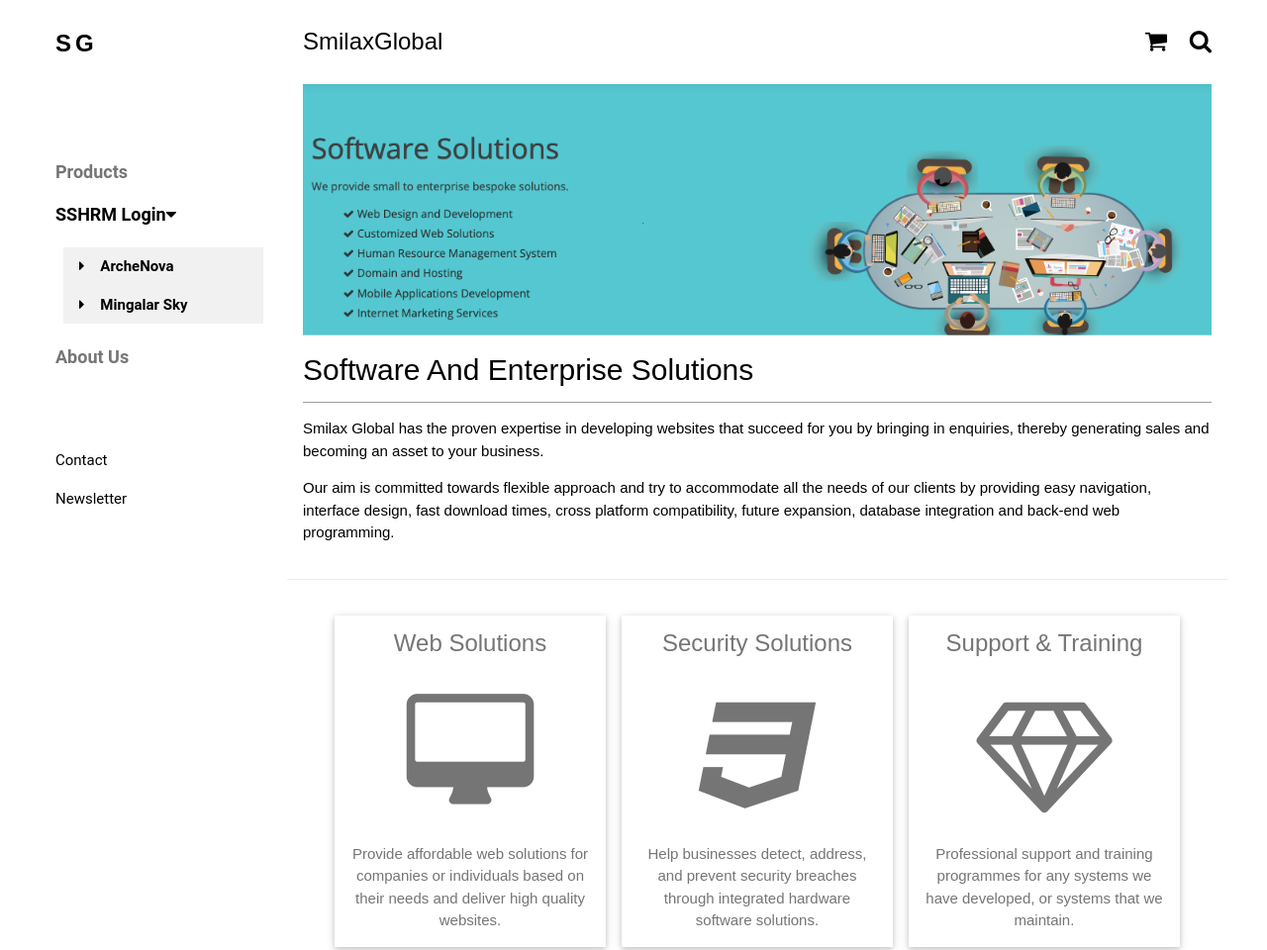
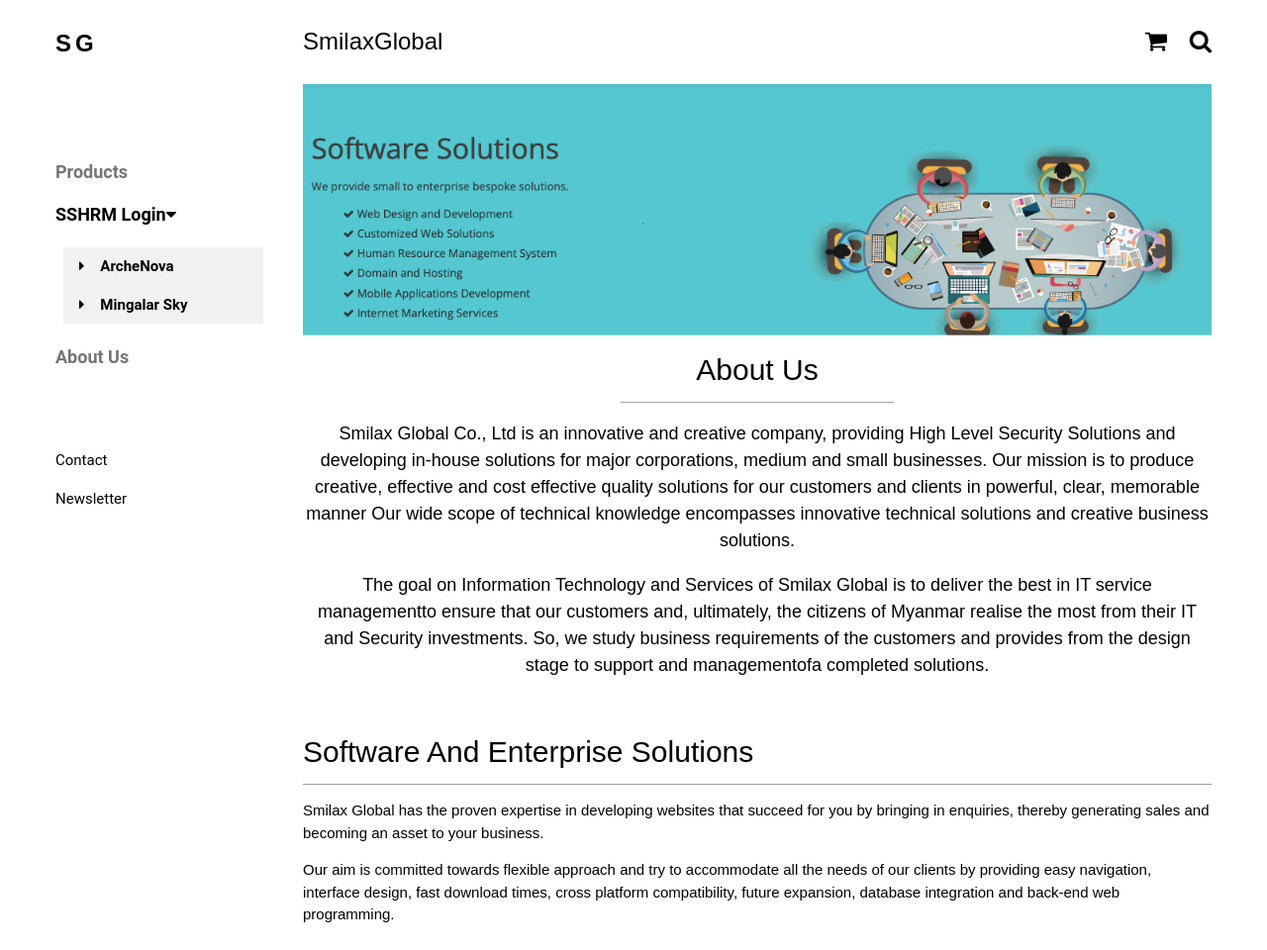
Before and after one commit to sethuaung/test, a plain HTML site: page index.html in a window 1280 px wide. Shown: the top 960 px of the page at 99% size. Drawn offline with nearby package versions, Linux system fonts and the light colour scheme.

Commit message:
change fontawsome icon and tags

```diff
--- a/index.html
+++ b/index.html
@@ -47,7 +47,7 @@ body,h1,h2,h3,h4,h5,h6,.w3-wide {font-family: "Montserrat", sans-serif;}
       <a href="https://sky.smilaxhr.com/Secure/Login" class="w3-bar-item w3-button w3-light-grey"><i class="fa fa-caret-right w3-margin-right"></i>Mingalar Sky</a>
       <!--<a href="#" class="w3-bar-item w3-button">Sample2</a> -->
     </div>
-    <a href="https://www.smilaxglobal.com/about_us" class="w3-bar-item w3-button">About Us</a>
+    <a href="#about" class="w3-bar-item w3-button">About Us</a>
   </div>
   <a href="#footer" class="w3-bar-item w3-button w3-padding">Contact</a>
   <a href="javascript:void(0)" class="w3-bar-item w3-button w3-padding" onclick="document.getElementById('newsletter').style.display='block'">Newsletter</a>
@@ -84,6 +84,15 @@ body,h1,h2,h3,h4,h5,h6,.w3-wide {font-family: "Montserrat", sans-serif;}
     <div class="w3-display-topleft w3-text-white" style="padding:24px 48px">
     </div>
   </div>
+  <div class="w3-container w3-grayscale" id="about">
+    <div class="w3-center">
+      <h2>About Us</h2>
+      <hr class="w3-border-grey" style="margin:auto;width:30%">
+      <p class="w3-large">Smilax Global Co., Ltd is an innovative and creative company, providing High Level Security Solutions and developing in-house solutions for major corporations, medium and small businesses. Our mission is to produce creative, effective and cost effective quality solutions for our customers and clients in powerful, clear, memorable manner Our wide scope of technical knowledge encompasses innovative technical solutions and creative business solutions.</p>
+      <p class="w3-large">The goal on Information Technology and Services of Smilax Global is to deliver the best in IT service managementto ensure that our customers and, ultimately, the citizens of Myanmar realise the most from their IT and Security investments. So, we study business requirements of the customers and provides from the design stage to support and managementofa completed solutions.</p>
+    </div>
+    <br>
+  </div>
   <div class="w3-display-container w3-container">
     <h2>Software And Enterprise Solutions</h2>
     <hr class="w3-border-grey" style="margin:auto">
@@ -96,7 +105,7 @@ body,h1,h2,h3,h4,h5,h6,.w3-wide {font-family: "Montserrat", sans-serif;}
     <div class="w3-third">
       <div class="w3-card w3-container" style="min-height:160px">
       <h3>Web Solutions</h3><br>
-      <i class="fa fa-desktop w3-margin-bottom w3-text-theme" style="font-size:120px"></i>
+      <i class="fa fa-pencil-square-o w3-margin-bottom w3-text-theme" style="font-size:120px"></i>
       <p>Provide affordable web solutions for companies or individuals based on their needs and deliver
         high quality websites.</p>
       </div>
@@ -105,7 +114,7 @@ body,h1,h2,h3,h4,h5,h6,.w3-wide {font-family: "Montserrat", sans-serif;}
     <div class="w3-third">
       <div class="w3-card w3-container" style="min-height:160px">
       <h3>Security Solutions</h3><br>
-      <i class="fa fa-css3 w3-margin-bottom w3-text-theme" style="font-size:120px"></i>
+      <i class="fa fa-cogs w3-margin-bottom w3-text-theme" style="font-size:120px"></i>
       <p>Help businesses detect, address, and prevent security breaches through integrated hardware software solutions.</p>
       </div>
     </div>
@@ -113,7 +122,7 @@ body,h1,h2,h3,h4,h5,h6,.w3-wide {font-family: "Montserrat", sans-serif;}
     <div class="w3-third">
       <div class="w3-card w3-container" style="min-height:160px">
       <h3>Support & Training</h3><br>
-      <i class="fa fa-diamond w3-margin-bottom w3-text-theme" style="font-size:120px"></i>
+      <i class="fa fa-users w3-margin-bottom w3-text-theme" style="font-size:120px"></i>
       <p>Professional support and training programmes for any systems we have developed, or systems that we maintain.</p>
       </div>
     </div>
@@ -160,9 +169,9 @@ body,h1,h2,h3,h4,h5,h6,.w3-wide {font-family: "Montserrat", sans-serif;}
 
       <div class="w3-col s4">
         <h4>About</h4>
-        <p><a href="#">About us</a></p>
+        <p><a href="#about">About us</a></p>
         <p><a href="#">We're hiring</a></p>
-        <p><a href="#">Support</a></p>
+        <p><a href="#footer">Support</a></p>
         <p><a href="#">Help</a></p>
       </div>
 
@@ -170,7 +179,7 @@ body,h1,h2,h3,h4,h5,h6,.w3-wide {font-family: "Montserrat", sans-serif;}
         <h4>Office</h4>
         <p><i class="fa fa-fw fa-map-marker"></i> SmilaxGlobal</p>
         <p><i class="fa fa-fw fa-phone"></i> +959 771 232323</p>
-        <p><i class="fa fa-fw fa-facebook-official"></i> www.facebook.com/SmilaxGlobal</p>
+        <!-- <p><i class="fa fa-fw fa-facebook-official"></i> www.facebook.com/SmilaxGlobal</p> -->
         <br>
         <i class="fa fa-facebook-official w3-hover-opacity w3-large"></i>
         <i class="fa fa-instagram w3-hover-opacity w3-large"></i>
```
